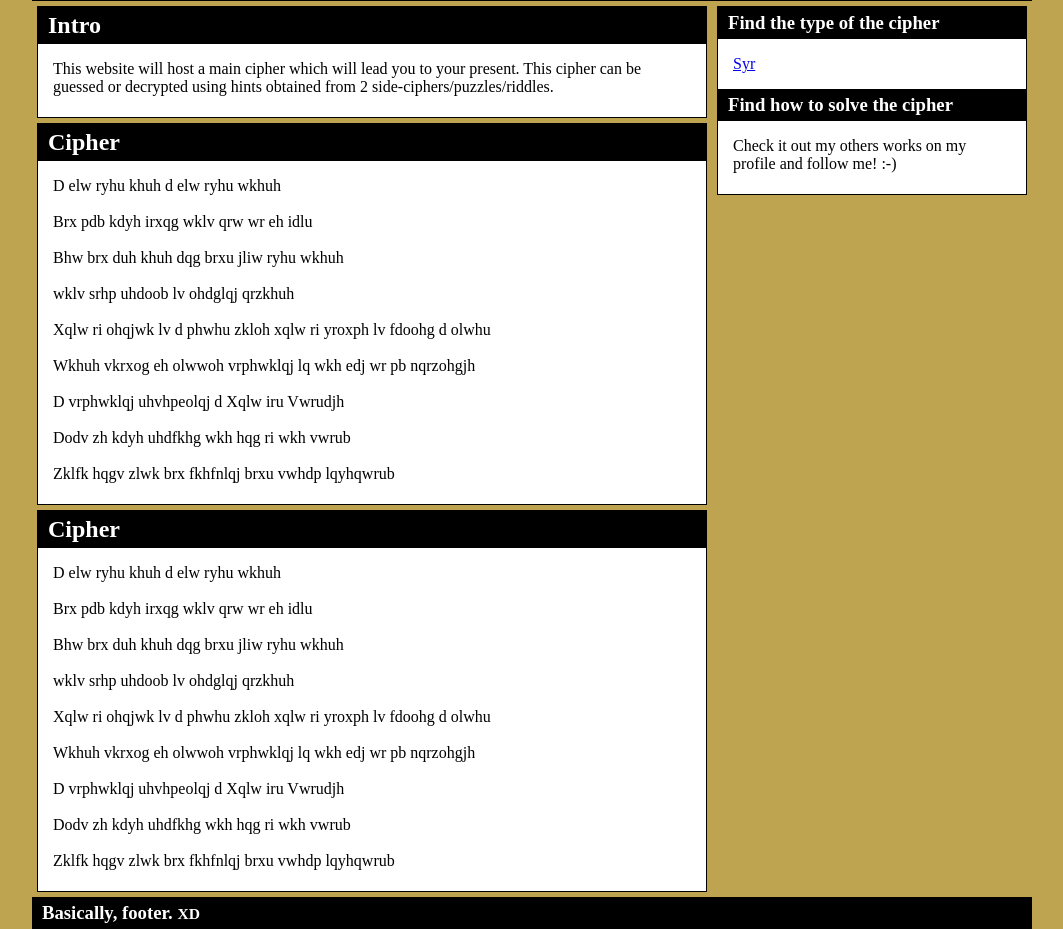
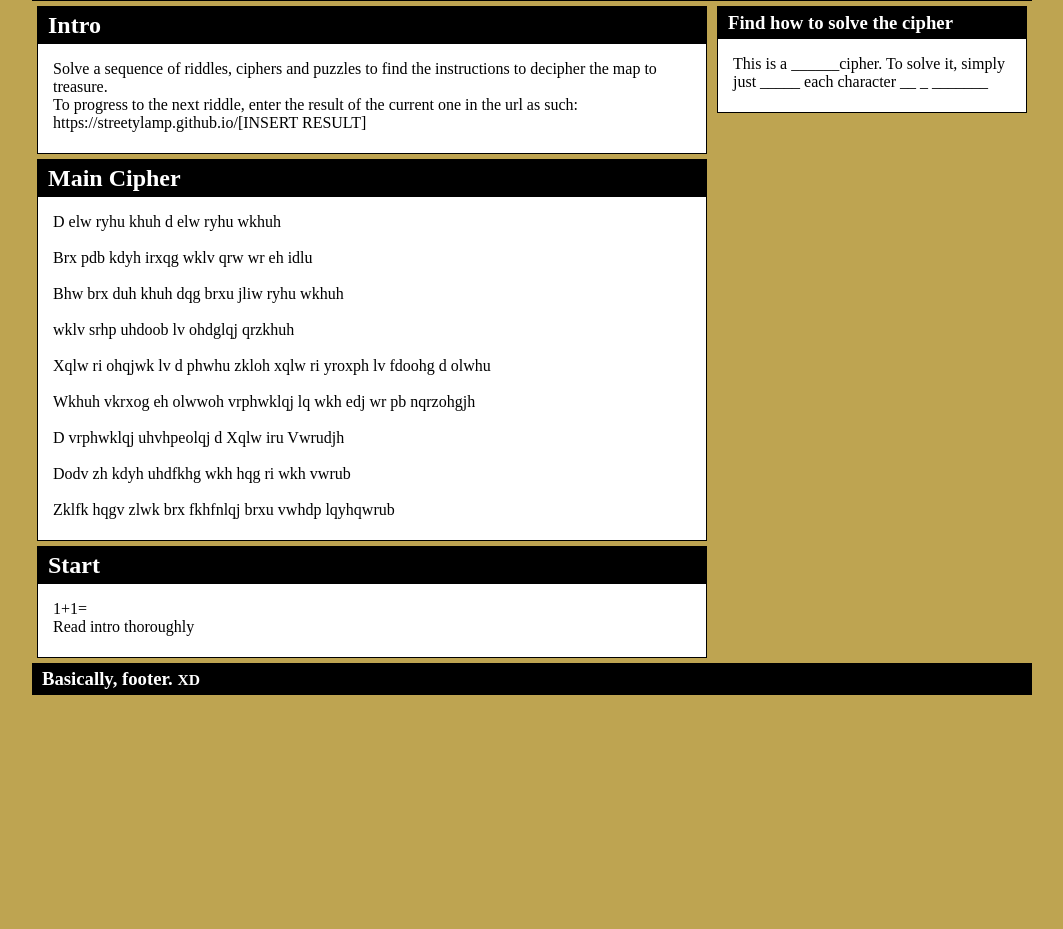
Before and after one commit to StreetyLamp/StreetyLamp.github.io, a plain HTML site: page index.html in a window 1280 px wide. Shown: the part 358-1287 px from the top of the page, without its empty margins (108-1171 px from the left). After the commit the page ends 1053 px from the top, so only its background shows below. Drawn offline with Linux system fonts and the light colour scheme.

Commit message:
Update index.html

```diff
--- a/index.html
+++ b/index.html
@@ -20,11 +20,13 @@
   <main>
     <article>
       <h1 class="title">Intro</h1>
-      <p>This website will host a main cipher which will lead you to your present. This cipher can be guessed or decrypted using hints obtained from 2 side-ciphers/puzzles/riddles.
+      <p>Solve a sequence of riddles, ciphers and puzzles to find the instructions to decipher the map to treasure. <br>
+        To progress to the next riddle, enter the result of the current one in the url as such:<br>
+        https://streetylamp.github.io/[INSERT RESULT]
 </p>
     </article>
         <article>
-      <h2 class="title">Cipher</h2>
+      <h2 class="title">Main Cipher</h2>
       <p>
         D elw ryhu khuh d elw ryhu wkhuh<br>
 <br>
@@ -47,35 +49,15 @@ Zklfk hqgv zlwk brx fkhfnlqj brxu vwhdp lqyhqwrub<br>
 
       </article>
     <article>
-      <h2 class="title">Cipher</h2>
-      <p>
-        D elw ryhu khuh d elw ryhu wkhuh<br>
-<br>
-Brx pdb kdyh irxqg wklv qrw wr eh idlu<br>
-<br>
-Bhw brx duh khuh dqg brxu jliw ryhu wkhuh<br>
-<br>
-wklv srhp uhdoob lv ohdglqj qrzkhuh<br>
-<br>
-Xqlw ri ohqjwk lv d phwhu zkloh xqlw ri yroxph lv fdoohg d olwhu<br>
-<br>
-Wkhuh vkrxog eh olwwoh vrphwklqj lq wkh edj wr pb nqrzohgjh<br>
-<br>
-D vrphwklqj uhvhpeolqj d Xqlw iru Vwrudjh<br>
-<br>
-Dodv zh kdyh uhdfkhg wkh hqg ri wkh vwrub<br>
-<br>
-Zklfk hqgv zlwk brx fkhfnlqj brxu vwhdp lqyhqwrub<br>
-      </p>
-
+      <h2 class="title">Start</h2>
+      <p>1+1= <br>
+      Read intro thoroughly</p>
       </article>
   </main>
   <aside>
     <article>
-      <h3 class="title">Find the type of the cipher</h3>
-      <p><a href="syr/index.html">Syr</a></p>
       <h3 class="title">Find how to solve the cipher</h3>
-      <p>Check it out my others works on my profile and follow me! :-)</p>
+      <p>This is a ______cipher. To solve it, simply just _____ each character __ _ _______</p>
     </article>
   </aside>
   <footer>
```
